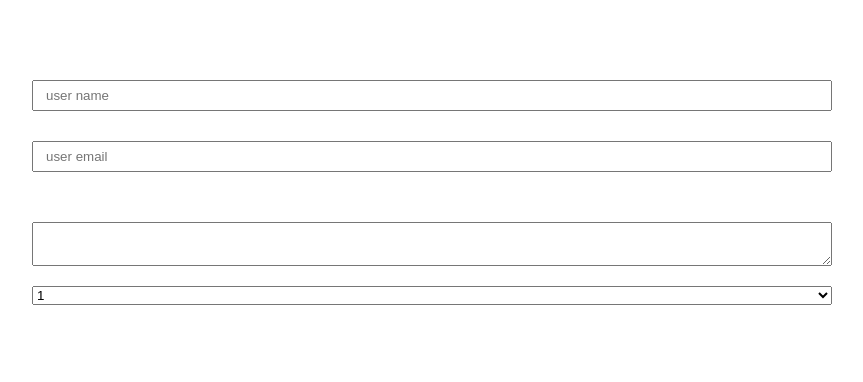
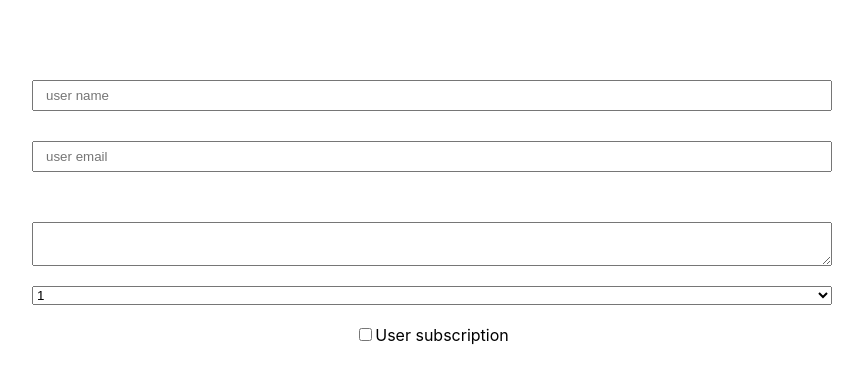
Before and after one commit to Studieren-React/react-forms, a React (Create React App) app: page / in a window 1280 px wide. Shown: the top 382 px of the page, without its empty margins (208-1071 px from the left). Built offline with nearby package versions, Linux system fonts and the light colour scheme.

Commit message:
add checkbox

```diff
--- a/src/components/Form.tsx
+++ b/src/components/Form.tsx
@@ -9,11 +9,16 @@ export class Form extends Component {
         userName: '',
         userEmail: '',
         userMessage: '',
-        userSelect: undefined
+        userSelect: undefined,
+        userCheck: false
     };
 
     handleChange = (event: React.FormEvent<HTMLInputElement | HTMLTextAreaElement | HTMLSelectElement>): void => {
         this.setState({[event.currentTarget.name]: event.currentTarget.value})
+    }
+
+    handleCheckboxChange = (event: React.FormEvent<HTMLInputElement>): void => {
+        this.setState({[event.currentTarget.name]: event.currentTarget.checked})
     }
 
     nameValidator = () => {
@@ -33,7 +38,7 @@ export class Form extends Component {
     }
 
     render() {
-        const { userName, userEmail, userMessage, userSelect } = this.state;
+        const { userName, userEmail, userMessage, userSelect, userCheck } = this.state;
 
         return (
             <div className="Form">
@@ -72,6 +77,16 @@ export class Form extends Component {
                     <option value="2">2</option>
                     <option value="3">3</option>
                 </select>
+                <br />
+                <label>
+                    <input
+                        type="checkbox"
+                        name="userCheck"
+                        checked={userCheck}
+                        onChange={this.handleCheckboxChange}
+                    />
+                    User subscription
+                </label>
             </div>
         )
     }
```
